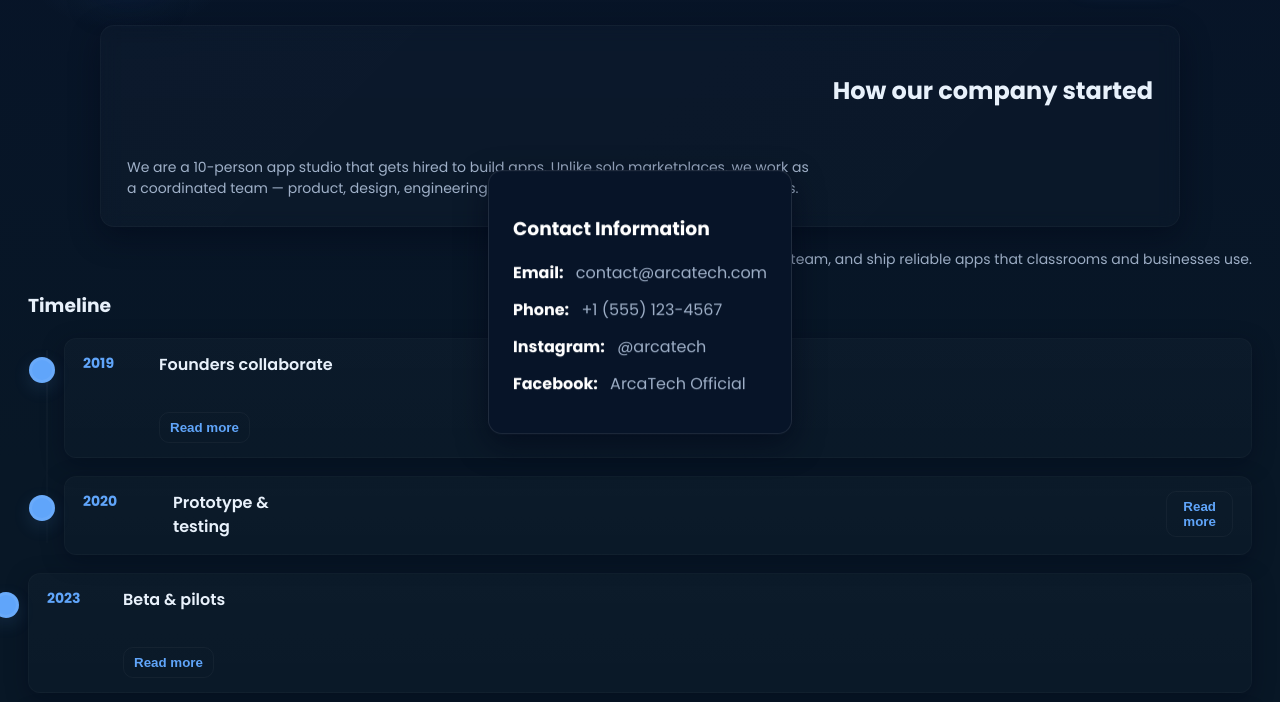
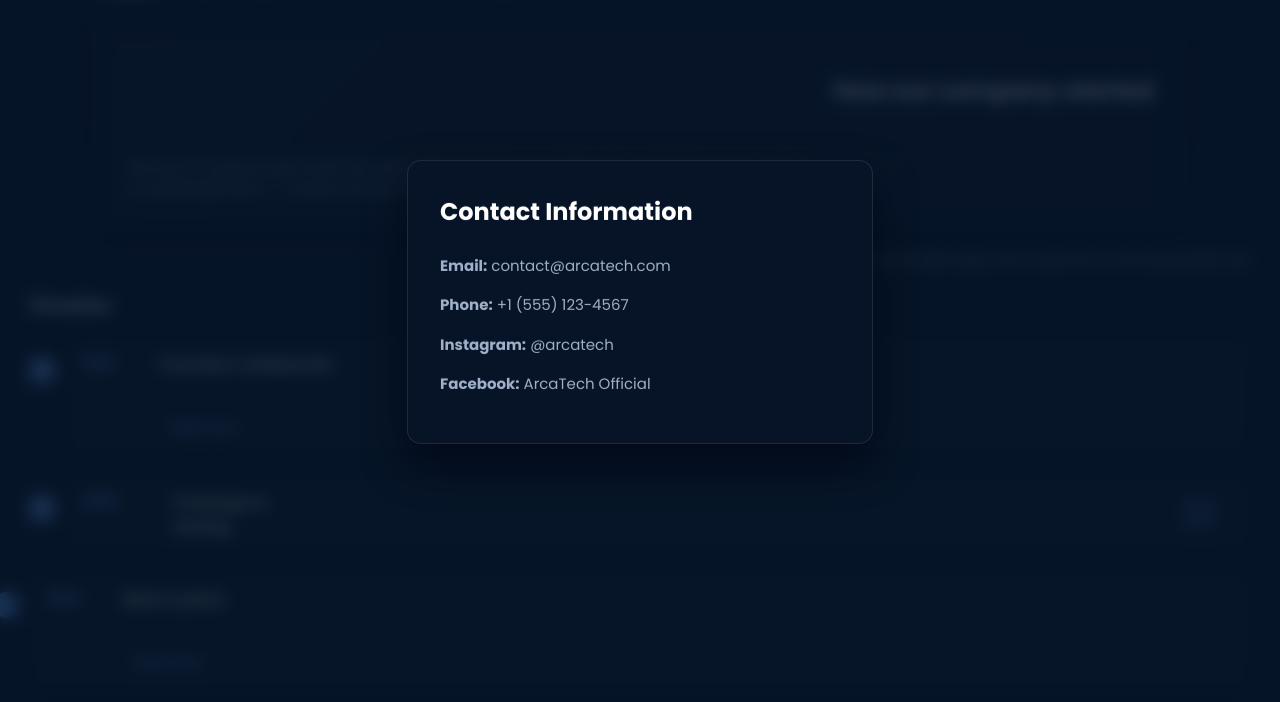
Before and after one commit to badteplays/FPL-WEBSITE, a plain HTML site: page website.html in a window 1280 px wide. Both pictures are taken after a click on the button "Contact Us". Shown: the part 98-800 px from the top of the page. Drawn offline with Linux system fonts and the light colour scheme.

Commit message:
Blur and bigger website.html

```diff
--- a/website.html
+++ b/website.html
@@ -130,28 +130,50 @@
 			background: var(--bg-1);
 			border: 1px solid rgba(255,255,255,0.1);
 			border-radius: var(--radius);
-			padding: 24px;
-			box-shadow: 0 10px 30px rgba(2,6,23,0.6);
+			padding: 32px;
+			box-shadow: 0 20px 40px rgba(2,6,23,0.8);
 			z-index: 1000;
 			backdrop-filter: blur(12px);
+			width: min(90%, 400px);
 		}
 
 		.contact-content {
 			color: #fff;
+			font-size: 16px;
+		}
+
+		.contact-content h3 {
+			font-size: 24px;
+			margin: 0 0 20px 0;
 		}
 
 		.contact-items {
-			margin-top: 16px;
+			margin-top: 24px;
 		}
 
 		.contact-item {
-			margin: 12px 0;
+			margin: 16px 0;
 			color: var(--muted);
+			font-size: 15px;
 		}
 
-		.contact-item strong {
-			color: #fff;
-			margin-right: 8px;
+		.overlay {
+			position: fixed;
+			top: 0;
+			left: 0;
+			right: 0;
+			bottom: 0;
+			background: rgba(7,20,40,0.8);
+			backdrop-filter: blur(8px);
+			z-index: 999;
+			opacity: 0;
+			pointer-events: none;
+			transition: opacity 0.3s ease;
+		}
+
+		.overlay.active {
+			opacity: 1;
+			pointer-events: all;
 		}
 
 		.hidden {
@@ -160,6 +182,7 @@
 	</style>
 </head>
 <body>
+	<div id="overlay" class="overlay"></div>
 	<div class="container">
 		<header>
 			<div class="brand">
@@ -401,14 +424,17 @@
 
 			const contactBtn = document.querySelector('.contact-btn');
 			const contactSection = document.querySelector('#contact-section');
+			const overlay = document.querySelector('#overlay');
 
 			contactBtn.addEventListener('click', () => {
 				contactSection.classList.toggle('hidden');
+				overlay.classList.toggle('active');
 			});
 
 			document.addEventListener('click', (e) => {
 				if (!contactSection.contains(e.target) && !contactBtn.contains(e.target)) {
 					contactSection.classList.add('hidden');
+					overlay.classList.remove('active');
 				}
 			});
 	</script>
```
